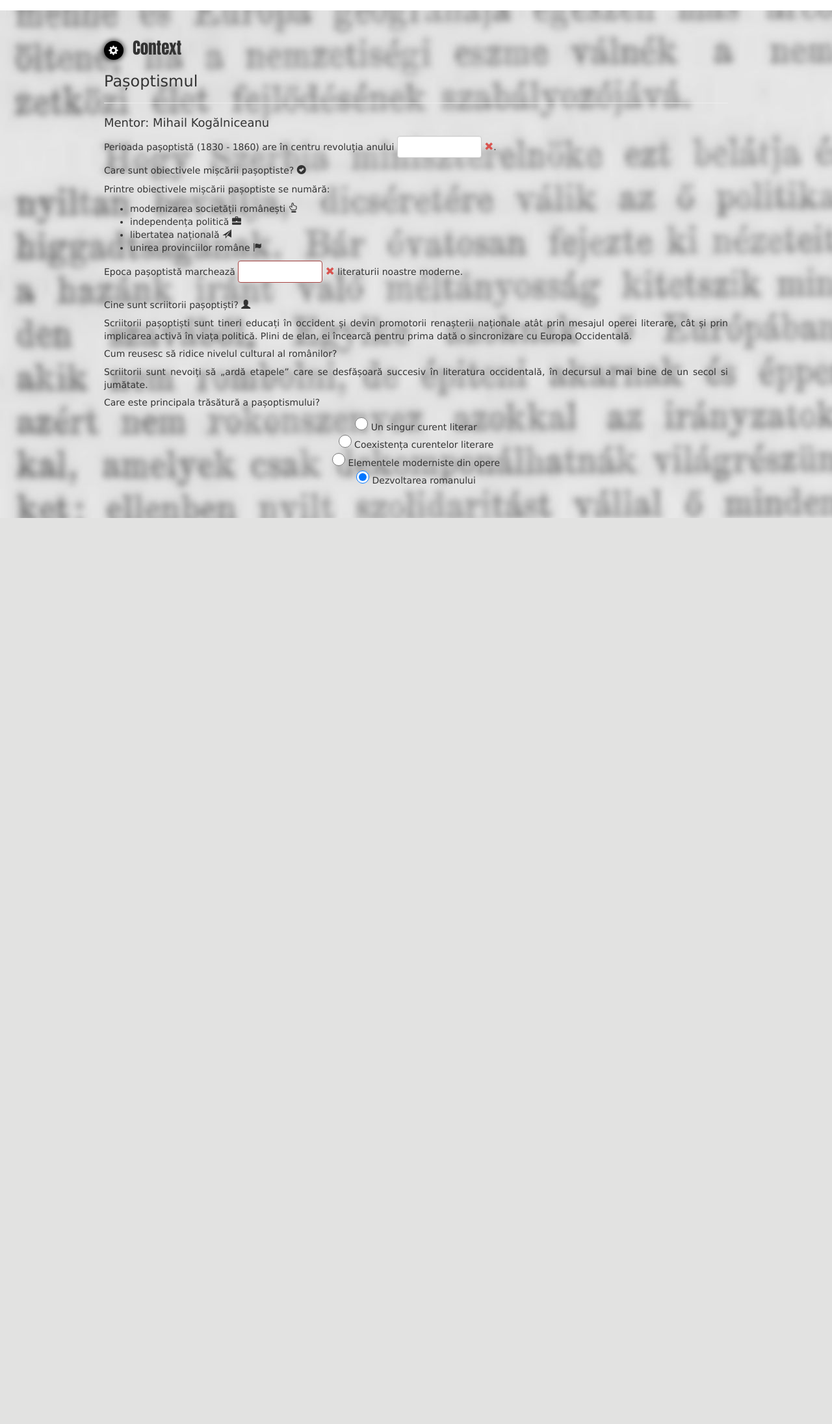
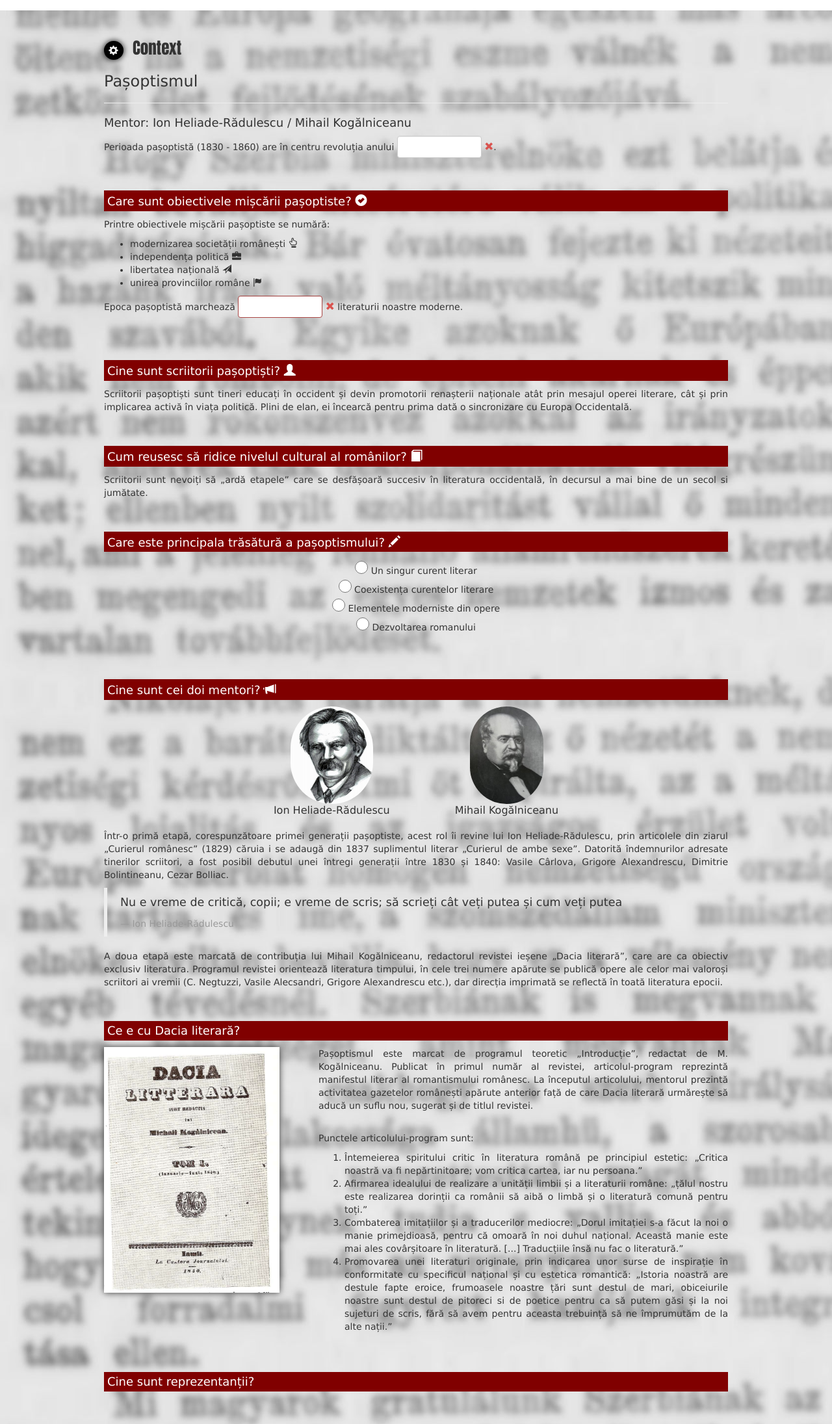
Before and after one commit to dianamin/Romana-e-okay, a PHP site: page / in a window 1280 px wide. Shown: the part 257-2448 px from the top of the page at 65% size. Before the commit the page ends 1054 px from the top, so only its background shows below. Run offline with PHP 8.4, Linux system fonts and the light colour scheme.

Commit message:
More content

```diff
--- a/css/style.css
+++ b/css/style.css
@@ -127,3 +127,63 @@ header {
 	width: 20px;
 	height: 20px;
 }
+
+h5 {
+	font-size: 18px;
+	padding: 5px;
+	margin-top: 50px;
+	background-color: #800000;
+	color: white;
+}
+
+
+@keyframes fade-in {
+	0% {opacity: 0;}
+	100% {opacity: 1;}
+}
+@-webkit-keyframes fade-in {
+	0% {opacity: 0;}
+	100% {opacity: 1;}
+}
+
+@keyframes fade-out {
+	0% {opacity: 1;}
+	100% {opacity: 0;}
+}
+@-webkit-keyframes fade-out {
+	0% {opacity: 1;}
+	100% {opacity: 0;}
+}
+
+.img-300 {
+	width: 90%;
+	box-shadow: 0 0 10px;
+	transition: all 1s;
+	-moz-transition: all 1s;
+	-webkit-transition: all 1s;
+	-o-transition: all 1s;
+}
+.img-300:hover{
+	width: 100%;
+}
+
+.img-text {
+	display: inline-block;
+	width: auto;
+}
+
+.img-round {
+	height: 150px;
+	border-radius: 1000000px;
+	transition: all 1s;
+	-moz-transition: all 1s;
+	-webkit-transition: all 1s;
+	-o-transition: all 1s;
+}
+.img-round:hover {
+	box-shadow: 0 0 100px #800000;
+}
+
+td {
+	text-align: center;
+}
--- a/data/context.js
+++ b/data/context.js
@@ -1,7 +1,7 @@
 var context = [
 	{
 		"name": "Pașoptismul",
-		"lider": "Mihail Kogălniceanu",
+		"lider": "Ion Heliade-Rădulescu / Mihail Kogălniceanu",
 		"details": "data/pasoptism.html"
 	},
 	{
--- a/data/pasoptism.html
+++ b/data/pasoptism.html
@@ -30,20 +30,70 @@ literaturii noastre moderne.
 	Scriitorii pașoptiști sunt tineri educați în occident și devin promotorii renașterii naționale atât prin mesajul operei literare, cât și prin implicarea activă în viața politică. Plini de elan, ei încearcă pentru prima dată o sincronizare cu Europa Occidentală.
 	</p>
 
-<h5> Cum reusesc să ridice nivelul cultural al românilor? </h5>
+	<h5> Cum reusesc să ridice nivelul cultural al românilor? <span class = "glyphicon glyphicon-book"> </span> </h5>
 	<p>
 	Scriitorii sunt nevoiți să „ardă etapele” care se desfășoară succesiv în literatura occidentală, în decursul a mai bine de un secol si jumătate.
 	</p>
 
-<h5> Care este principala trăsătură a pașoptismului? </p>
+	<h5> Care este principala trăsătură a pașoptismului? <span class = "glyphicon glyphicon-pencil"> </span> </h5>
 	<center>
-	<input type = "radio" name = "Characteristic" ng-model = "Characteristic_Check1" class = "big-dot" /> Un singur curent literar <br />
-	<input type = "radio" name = "Characteristic" ng-model = "Characteristic_Check2" class = "big-dot" /> Coexistența curentelor literare <br />
-	<input type = "radio" name = "Characteristic" ng-model = "Characteristic_Check3" class = "big-dot" /> Elementele moderniste din opere <br />
-	<input type = "radio" name = "Characteristic" ng-model = "Characteristic_Check4" class = "big-dot" /> Dezvoltarea romanului
-
-
-
+		<input type = "radio" name = "Characteristic" ng-model = "CharacteristicCheck" class = "big-dot" value = "Un singur curent literar" /> Un singur curent literar <br />
+		<input type = "radio" name = "Characteristic" ng-model = "CharacteristicCheck" class = "big-dot" value = "Coexistența curentelor literare" /> Coexistența curentelor literare <br />
+		<input type = "radio" name = "Characteristic" ng-model = "CharacteristicCheck" class = "big-dot" value = "Elementele moderniste din opere" /> Elementele moderniste din opere <br />
+		<input type = "radio" name = "Characteristic" ng-model = "CharacteristicCheck" class = "big-dot" value = "Dezvoltarea romanului" /> Dezvoltarea romanului <br />
+		<br />
+		<div class = "alert alert-success" style = "opacity: 0;" ng-show = "checkCharacteristics()" id = "characteristic1">
+			Curentele literare din occident (iluminismul, preromantismul, romantismul, clasicismul și realismul incipient) sunt asimilate simultan. Deci, principala trăsătură a pașoptismului constă în coexistența curentelor literare, nu numai în opera aceluiași scriitor, ci chiar și în aceeași creație.
+		</div>
 	</center>
 
+	<h5> Cine sunt cei doi mentori? <span class = "glyphicon glyphicon-bullhorn"> </span> </h5>
+
+	<center>
+		<table>
+			<tr>
+				<td> <img src = "img/ihr.jpg" class = "img-round" /> </td>
+				<td width = 100> </td>
+				<td> <img src = "img/mk.jpg" class = "img-round" /> </td>
+			</tr>
+			<tr>
+				<td> Ion Heliade-Rădulescu </td>
+				<td> </td>
+				<td> Mihail Kogălniceanu </td>
+			</tr>
+		</table>
+	</center>
+
+	<br />
+
+	<p>
+		Într-o primă etapă, corespunzătoare primei generații pașoptiste, acest rol îi revine lui Ion Heliade-Rădulescu, prin articolele din ziarul „Curierul românesc” (1829) căruia i se adaugă din 1837 suplimentul literar „Curierul de ambe sexe”. Datorită îndemnurilor adresate tinerilor scriitori, a fost posibil debutul unei întregi generații între 1830 și 1840: Vasile Cârlova, Grigore Alexandrescu, Dimitrie Bolintineanu, Cezar Bolliac.
+	</p>
+
+	<blockquote>
+		<p>Nu e vreme de critică, copii; e vreme de scris; să scrieți cât veți putea și cum veți putea</p>
+		<footer>Ion Heliade-Rădulescu</footer>
+	</blockquote>
+
+	<p> A doua etapă este marcată de contribuția lui Mihail Kogălniceanu, redactorul revistei ieșene „Dacia literară”, care are ca obiectiv exclusiv literatura. Programul revistei orientează literatura timpului, în cele trei numere apărute se publică opere ale celor mai valoroși scriitori ai vremii (C. Negtuzzi, Vasile Alecsandri, Grigore Alexandrescu etc.), dar direcția imprimată se reflectă în toată literatura epocii. </p>
+
+	<h5> Ce e cu Dacia literară? </h5>
+	<div class = "row">
+		<div class = "col-md-4 col-sm-4"> <img src = "img/dacia literara.jpg" class = "img-300"/> </div>
+		<div class = "col-md-8 col-sm-8">
+			<p> Pașoptismul este marcat de programul teoretic „Introducție”, redactat de M. Kogălniceanu. Publicat în primul număr al revistei, articolul-program reprezintă manifestul literar al romantismului românesc.
+			La începutul articolului, mentorul prezintă activitatea gazetelor românești apărute anterior față de care Dacia literară urmărește să aducă un suflu nou, sugerat și de titlul revistei. </p>
+			<br />
+			<p> Punctele articolului-program sunt: </p>
+			<ol>
+				<li> Întemeierea spiritului critic în literatura română pe principiul estetic: „Critica noastră va fi nepărtinitoare; vom critica cartea, iar nu persoana.” </li>
+				<li> Afirmarea idealului de realizare a unității limbii și a literaturii române: „țălul nostru este realizarea dorinții ca românii să aibă o limbă și o literatură comună pentru toți.” </li>
+				<li> Combaterea imitațiilor și a traducerilor mediocre: „Dorul imitației s-a făcut la noi o manie primejdioasă, pentru că omoară în noi duhul național. Această manie este mai ales covârșitoare în literatură. [...] Traducțiile însă nu fac o literatură.” </li>
+				<li> Promovarea unei literaturi originale, prin indicarea unor surse de inspirație în conformitate cu specificul național și cu estetica romantică: „Istoria noastră are destule fapte eroice, frumoasele noastre țări sunt destul de mari, obiceiurile noastre sunt destul de pitoreci si de poetice pentru ca să putem găsi și la noi sujeturi de scris, fără să avem pentru aceasta trebuință să ne împrumutăm de la alte nații.” </li>
+			</ol>
 		</div>
+	</div>
+
+	<h5> Cine sunt reprezentanții? </h5>
+
+</div>
--- a/js/pagechange.js
+++ b/js/pagechange.js
@@ -1,4 +1,5 @@
 var app = angular.module('app', []);
+
 
 app.controller('PageChangeCtrl', function ($scope) {
 	$scope.selected = 1;
@@ -16,6 +17,13 @@ app.controller('PageChangeCtrl', function ($scope) {
 		}
 	}
 });
+
+var showElement = function(id) {
+	document.getElementById(id).setAttribute("style", "animation: fade-in 1s; -webkit-animation: fade-in 1s");
+}
+var hideElement = function(id) {
+	document.getElementById(id).setAttribute("style", "animation: fade-out 1s; -webkit-animation: fade-out 1s");
+}
 
 var getLevenshteinDistance = function(string1, string2) {
 	var n = string1.length;
@@ -40,6 +48,8 @@ var getLevenshteinDistance = function(string1, string2) {
 
 	return distance[n][m];
 }
+
+
 
 var acceptedError = function(string1, string2) {
 	var n = string1.length;
@@ -76,4 +86,9 @@ app.controller('AnswersCtrl', function($scope) {
 		}
 		return false;
 	}
+	$scope.checkCharacteristics = function() {
+		if ($scope.CharacteristicCheck != "Coexistența curentelor literare") return false;
+		showElement("characteristic1");
+		return true;
+	}
 });
```
Also changed, not shown: img/dacia literara.jpg (added), img/ihr.jpg (added), img/mk.jpg (added). Lines whose indentation alone changed are shown as unchanged.
